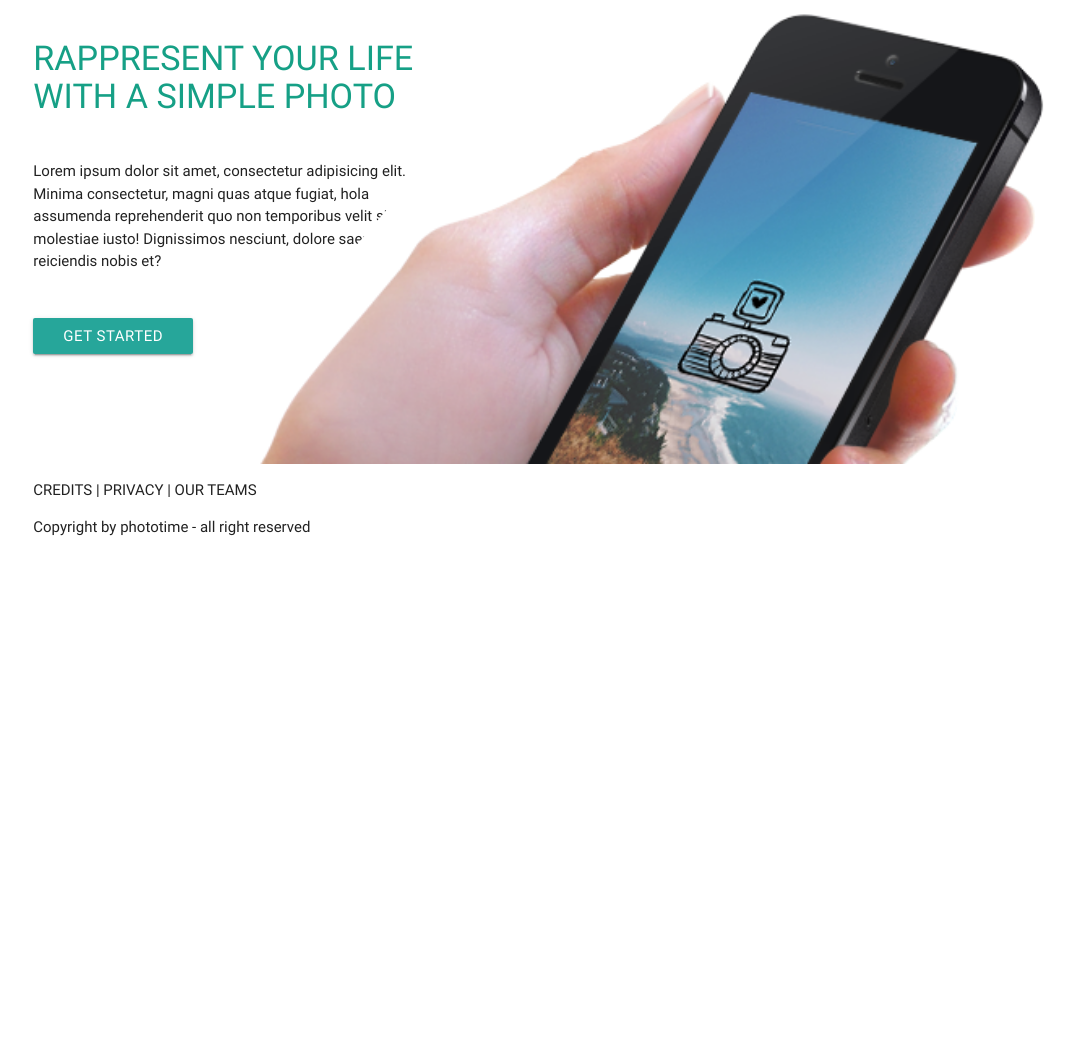
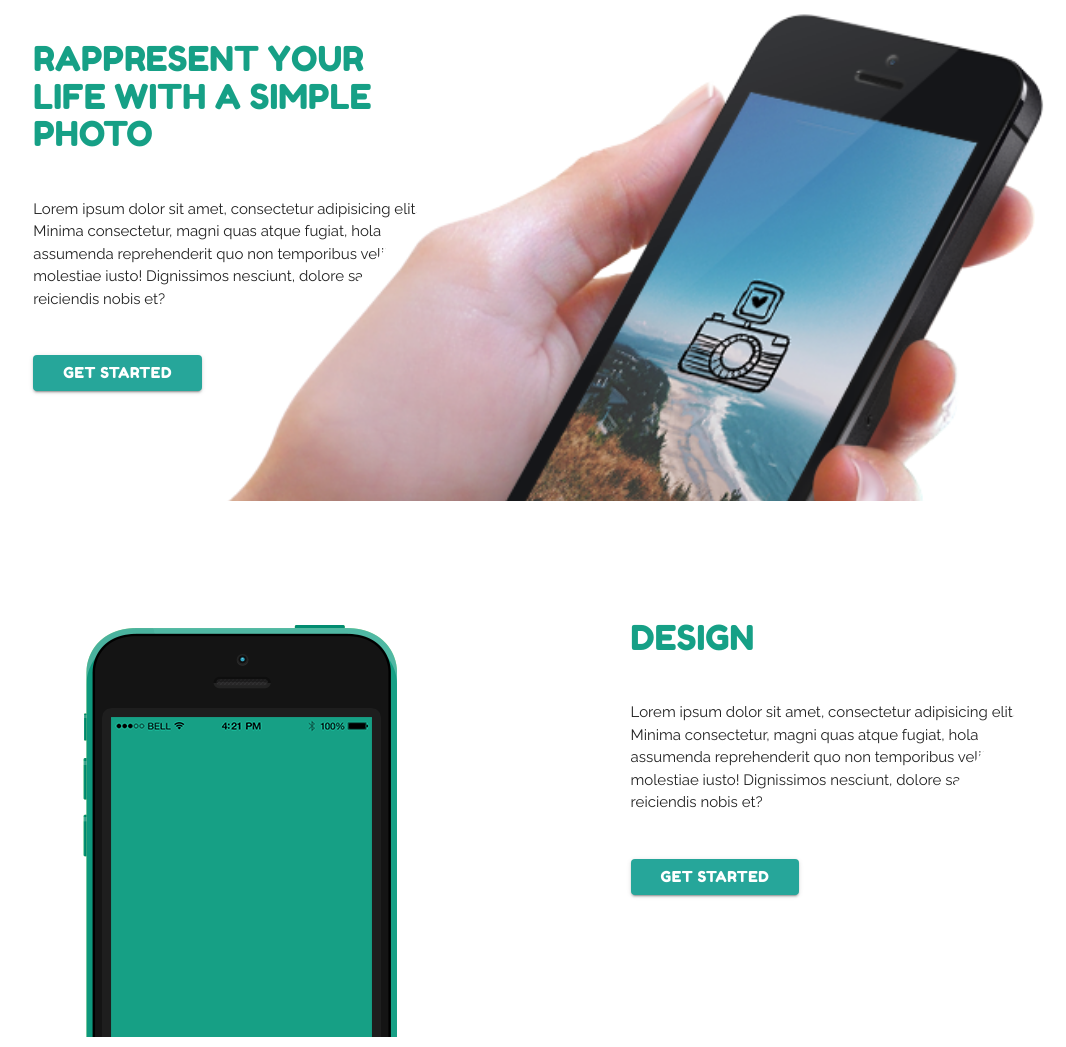
Before and after one commit to marcelaorellana/photolab, a website: page index.html in a window 1280 px wide. Shown: the part 877-1924 px from the top of the page, without its empty margins (106-1172 px from the left). Before the commit the page ends 1451 px from the top, so only its background shows below. Drawn offline with nearby package versions, Linux system fonts and the light colour scheme; files that its build step writes are made by us from their sources.

Commit message:
cambios tipografia y otra sección

```diff
--- a/assets/sass/_style.scss
+++ b/assets/sass/_style.scss
@@ -1,5 +1,9 @@
 body{
 	background-color: white;
+	font-family: 'Fredoka One', cursive;
+}
+.btn{
+	border-radius: 4px;
 }
 .navbar-fixed{
 	position: absolute;
@@ -36,6 +40,9 @@ nav ul li a {
 	display: flex;
 	align-items: center;
 	justify-content: center;
+	p{
+		font-family: 'Raleway', sans-serif;
+	}
 }
 .info{
 	margin: 10vh 10% 0;
@@ -50,6 +57,7 @@ nav ul li a {
 	}
 	.parrafo{
 		padding: 10px 15px 10px 0;
+		font-family: 'Raleway', sans-serif;
 	}
 	.btn{
 		margin: 20px 0 10px 0;
@@ -58,6 +66,22 @@ nav ul li a {
 .shape{
 	-webkit-clip-path: polygon(0 0, 100% 0, 72% 100%, 0% 100%);
 	clip-path: polygon(0 0, 100% 0, 72% 100%, 0% 100%);
+}
+.design{
+	margin: 10vh 10% 0;
+	padding-bottom: 0;
+	.titulo{
+		color: #16a086; /*verde*/
+		padding: 20px 0;
+	}
+	.parrafo{
+		padding: 10px 15px 10px 0;
+		font-family: 'Raleway', sans-serif;
+	}
+	.btn{
+		margin: 20px 0 10px 0;
+	}
+
 }
 @media screen  and (max-width: 600px) {
 	.info{
@@ -68,4 +92,5 @@ nav ul li a {
 
 footer{
 	margin: 0 10%;
+	font-family: 'Raleway', sans-serif;
 }
--- a/index.html
+++ b/index.html
@@ -4,6 +4,7 @@
 	<meta charset="UTF-8">
 	<title>Gulpie</title>
 	<link href="https://fonts.googleapis.com/icon?family=Material+Icons" rel="stylesheet">
+	<link href="https://fonts.googleapis.com/css?family=Fredoka+One|Raleway:300,400,600" rel="stylesheet">
 	<link rel="stylesheet" href="dist/css/style.min.css">
 </head>
 <body>
@@ -44,6 +45,18 @@
 		</div>
 	</div>
 </div>
+<div class="design">
+	<div class="row">
+		<div class="col s12 m7">
+			<img src="dist/img/phone.png" alt="">
+		</div>
+		<div class="col s12 m5">
+			<h4 class="titulo">DESIGN</h4>
+			<div class="shape"><p class="parrafo">Lorem ipsum dolor sit amet, consectetur adipisicing elit. Minima consectetur, magni quas atque fugiat, hola assumenda reprehenderit quo non temporibus velit sit molestiae iusto! Dignissimos nesciunt, dolore saepe, reiciendis nobis et?</p></div>
+			<a class="waves-effect waves-light btn">get started</a>
+		</div>
+	</div>
+</div>
 <footer>
 	<div class="row">
 		<div class="col s12">
```
Also changed, not shown: dist/css/style.min.css, dist/js/script.js.
